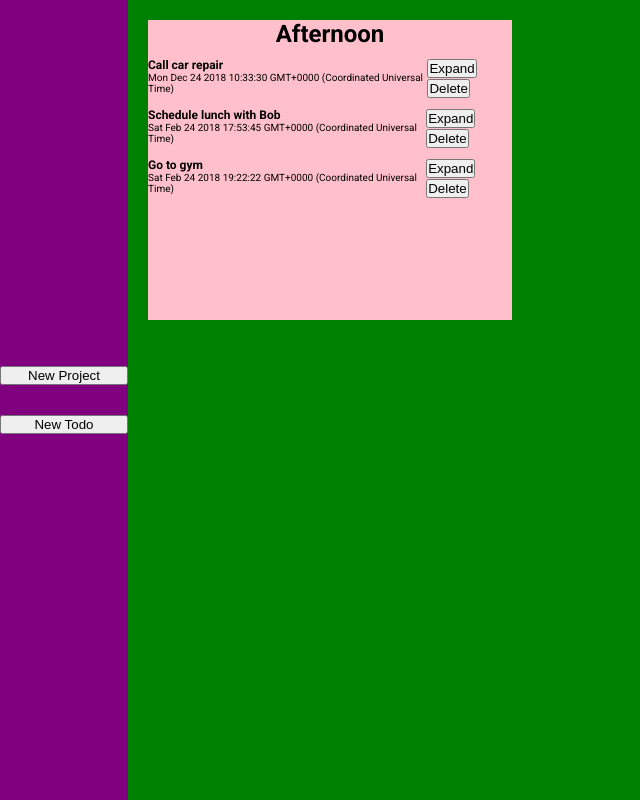
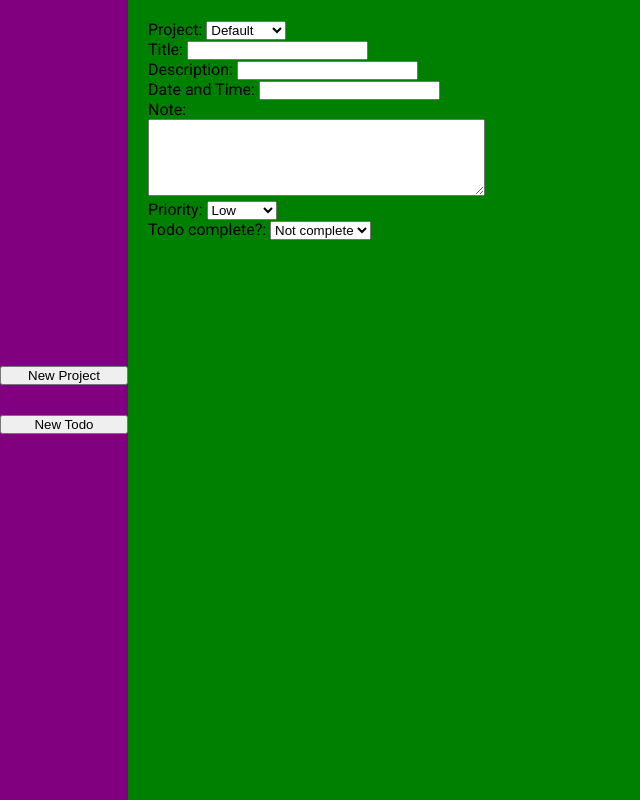
Before and after one commit to normanlew/todo_list, a website built with webpack: page src/template.html in a window 1280 px wide. Shown: the whole page, without its empty margins (0-640 px from the left). Built offline with nearby package versions, Linux system fonts and the light colour scheme.

Commit message:
Created form for new todo
Created form for new todo

```diff
--- a/src/index.js
+++ b/src/index.js
@@ -2,111 +2,126 @@ import { Todo } from "./todo.js";
 import { Project } from "./project.js";
 import "./styles.css";
 
-const all_projects = [];
+// const all_projects = [];
 
-function addTodoToProject(project, title, description, dueDate, priority, note, complete) {
-  let todo = new Todo(crypto.randomUUID(), title, description, dueDate, priority, note, complete);
-  project.addTodo(todo);
-}
+// function addTodoToProject(project, title, description, dueDate, priority, note, complete) {
+//   let todo = new Todo(crypto.randomUUID(), title, description, dueDate, priority, note, complete);
+//   project.addTodo(todo);
+// }
 
-const button_new_project = document.querySelector("#new_project");
+// const button_new_project = document.querySelector("#new_project");
 
-button_new_project.addEventListener("click", (event) => {
-     console.log("new project button clicked");
-     createNewProject(all_projects);
-});
+// button_new_project.addEventListener("click", (event) => {
+//      console.log("new project button clicked");
+//      createNewProject(all_projects);
+// });
 
-const afternoonTodos = new Project(crypto.randomUUID(), "Afternoon");
+// const button_new_todo = documentquerySelector("#new_todo");
 
-addTodoToProject(afternoonTodos, "Call car repair", "Call dealership to do oil change", new Date(2018, 11, 24, 10, 33, 30),
-     "Low", `This is the half-yearly service`, false);
+// button_new_todo.addEventListener("click", (event) => {
+//      console.log("new todo button clicked");
+//      createNewTodo(all_projects);
+// });
 
-addTodoToProject(afternoonTodos, "Schedule lunch with Bob", "Call Bob and the restaurant to set the time",
-     new Date(2018, 1, 24, 17, 53, 45), "Medium", "Bob will be in town for business", true);
+// const afternoonTodos = new Project(crypto.randomUUID(), "Afternoon");
 
-addTodoToProject(afternoonTodos, "Go to gym", "Go to the LA fitness in the lobby",
-     new Date(2018, 1, 24, 19, 22, 22), "High", "Biweekly workout", false);
+// addTodoToProject(afternoonTodos, "Call car repair", "Call dealership to do oil change", new Date(2018, 11, 24, 10, 33, 30),
+//      "Low", `This is the half-yearly service`, false);
 
-all_projects.push(afternoonTodos);
-const projects = document.querySelector(".projects");
+// addTodoToProject(afternoonTodos, "Schedule lunch with Bob", "Call Bob and the restaurant to set the time",
+//      new Date(2018, 1, 24, 17, 53, 45), "Medium", "Bob will be in town for business", true);
 
-for (let project of all_projects) {
-     let div_project = document.createElement("div");
+// addTodoToProject(afternoonTodos, "Go to gym", "Go to the LA fitness in the lobby",
+//      new Date(2018, 1, 24, 19, 22, 22), "High", "Biweekly workout", false);
 
-     div_project.className = "project";
-     // div_project.innerHTML = project.name;
-     div_project.id = project.id;
-     let div_project_name = document.createElement("div");
-     div_project_name.className = "project_name";
-     let h2_title = document.createElement("h2");
-     h2_title.innerHTML = project.name;
-     div_project_name.appendChild(h2_title);
-     div_project.appendChild(div_project_name);
+// all_projects.push(afternoonTodos);
+// const projects = document.querySelector(".projects");
 
-     for (let todo of project.todoList) {
-          let div_todo_wrapper = document.createElement("div");
+// for (let project of all_projects) {
+//      let div_project = document.createElement("div");
 
-          div_todo_wrapper.className = "todo_wrapper";
-          // div_todo_wrapper.id = todo.id;
-          let div_todo = document.createElement("div");
-          div_todo.className = "todo";
-          let div_todo_title = document.createElement("div");
-          div_todo_title.className = "todo_title"
-          let p_title = document.createElement("p");
-          p_title.innerHTML = todo.title;
-          div_todo_title.appendChild(p_title);
-          let div_todo_dueDate = document.createElement("div");
-          div_todo_dueDate.className = "todo_dueDate";
-          let p_dueDate = document.createElement("p");
-          p_dueDate.innerHTML = todo.dueDate;
-          div_todo_dueDate.appendChild(p_dueDate);
-          div_todo.appendChild(div_todo_title);
-          div_todo.appendChild(div_todo_dueDate);
+//      div_project.className = "project";
+//      // div_project.innerHTML = project.name;
+//      div_project.id = project.id;
+//      let div_project_name = document.createElement("div");
+//      div_project_name.className = "project_name";
+//      let h2_title = document.createElement("h2");
+//      h2_title.innerHTML = project.name;
+//      div_project_name.appendChild(h2_title);
+//      div_project.appendChild(div_project_name);
 
-          let div_todo_buttons = document.createElement("div");
-          div_todo_buttons.className = "todo_buttons"
-          let button_todo_expand = document.createElement("button");
-          button_todo_expand.className = "todo_expand"
-          button_todo_expand.innerHTML = "Expand";
-          let button_todo_delete = document.createElement("button");
-          button_todo_delete.className = "todo_delete";
-          button_todo_delete.innerHTML = "Delete";
-          button_todo_delete.id = todo.id;
-          button_todo_delete.addEventListener("click", (event) => {
-               div_todo_wrapper.remove();
-          });
-          div_todo_buttons.appendChild(button_todo_expand);
-          div_todo_buttons.appendChild(button_todo_delete);
+//      for (let todo of project.todoList) {
+//           let div_todo_wrapper = document.createElement("div");
 
-          div_todo_wrapper.appendChild(div_todo);
-          div_todo_wrapper.appendChild(div_todo_buttons);
+//           div_todo_wrapper.className = "todo_wrapper";
+//           // div_todo_wrapper.id = todo.id;
+//           let div_todo = document.createElement("div");
+//           div_todo.className = "todo";
+//           let div_todo_title = document.createElement("div");
+//           div_todo_title.className = "todo_title"
+//           let p_title = document.createElement("p");
+//           p_title.innerHTML = todo.title;
+//           div_todo_title.appendChild(p_title);
+//           let div_todo_dueDate = document.createElement("div");
+//           div_todo_dueDate.className = "todo_dueDate";
+//           let p_dueDate = document.createElement("p");
+//           p_dueDate.innerHTML = todo.dueDate;
+//           div_todo_dueDate.appendChild(p_dueDate);
+//           div_todo.appendChild(div_todo_title);
+//           div_todo.appendChild(div_todo_dueDate);
 
-          div_project.appendChild(div_todo_wrapper);
-     }
-     projects.appendChild(div_project);
-}
+//           let div_todo_buttons = document.createElement("div");
+//           div_todo_buttons.className = "todo_buttons"
+//           let button_todo_expand = document.createElement("button");
+//           button_todo_expand.className = "todo_expand"
+//           button_todo_expand.innerHTML = "Expand";
+//           button_todo_expand.addEventListener("click", (event) => {
+//                console.log("Todo expand clicked");
+//           });
+//           let button_todo_delete = document.createElement("button");
+//           button_todo_delete.className = "todo_delete";
+//           button_todo_delete.innerHTML = "Delete";
+//           button_todo_delete.id = todo.id;
+//           button_todo_delete.addEventListener("click", (event) => {
+//                div_todo_wrapper.remove();
+//           });
+//           div_todo_buttons.appendChild(button_todo_expand);
+//           div_todo_buttons.appendChild(button_todo_delete);
 
-function createNewProject(projects_list) {
-     let project_name = prompt("Please enter the new project name: ");
-     let project_exists = false;
+//           div_todo_wrapper.appendChild(div_todo);
+//           div_todo_wrapper.appendChild(div_todo_buttons);
 
-     if (project_name !== null) {
-          for (let project of projects_list) {
-               console.log(project.name);
-               console.log(project_name);
-               if (project.name === project_name) {
-                    alert("That project already exists");
-                    project_exists = true;
-                    break;
-               }
-               // else {
-               //      const new_project = new Project(crypto.randomUUID(), project_name);
-               //      projects_list.push(new_project);
-               // }
-          }
-          if (!project_exists) {
-               const new_project = new Project(crypto.randomUUID(), project_name);
-               projects_list.push(new_project);
-          }
-     }
-}
+//           div_project.appendChild(div_todo_wrapper);
+//      }
+//      projects.appendChild(div_project);
+// }
+
+// function createNewProject(projects_list) {
+//      let project_name = prompt("Please enter the new project name: ");
+//      let project_exists = false;
+
+//      if (project_name !== null) {
+//           for (let project of projects_list) {
+//                console.log(project.name);
+//                console.log(project_name);
+//                if (project.name === project_name) {
+//                     alert("That project already exists");
+//                     project_exists = true;
+//                     break;
+//                }
+//                // else {
+//                //      const new_project = new Project(crypto.randomUUID(), project_name);
+//                //      projects_list.push(new_project);
+//                // }
+//           }
+//           if (!project_exists) {
+//                const new_project = new Project(crypto.randomUUID(), project_name);
+//                projects_list.push(new_project);
+//           }
+//      }
+// }
+
+// function createNewTodo(projects_list) {
+//      div_new_todo = document.createElement("div");
+
+// }
--- a/src/template.html
+++ b/src/template.html
@@ -19,6 +19,47 @@
             </div>
 
             <div class="projects">
+                <div class="new_todo_wrapper">
+                    <form id="submit-form" method="POST" action="/form_submit">
+                        <div class="projects_list">
+                            <label for="projects_list">Project:</label>
+                            <select name="projects_list" id="projects_list">
+                                <option value="default">Default</option>
+                                <option value="afternoon">Afternoon</option>
+                            </select>
+                        </div>
+                        <div class="title">
+                            <label for="title">Title:</label>
+                            <input type="text" id="title" name="title">
+                        </div>
+                        <div class="description">
+                            <label for="description">Description:</label>
+                            <input type="text" id="description" name="description">
+                        </div>
+                        <div class="dueDate">
+                            <label for="dueDate">Date and Time:</label>
+                            <input type="datetime" id="dueDate" name="dueDate">
+                        </div>
+                        <div class="note">
+                            <label for="note">Note:</label>
+                            <textarea id="note" name="note" rows="5" cols="40" placeholder="Notes...">
+                            </textarea>
+                        <div class="priority">
+                            <label for="priority">Priority:</label>
+                            <select name="priority" id="priority">
+                                <option value="low">Low</option>
+                                <option value="medium">Medium</option>
+                                <option value="high">High</option>
+                            </select>
+                        <div class="complete">
+                            <label for="complete">Todo complete?:</label>
+                            <select name="complete" id="complete">
+                                <option value="false">Not complete</option>
+                                <option value="true">Complete</option>
+                            </select>
+                        </div>
+                    </form>
+                </div>
                 <!-- <div class="project" id="project_1">
                     <div class="project_name">
                         <h2>Afternoon</h2>
```
